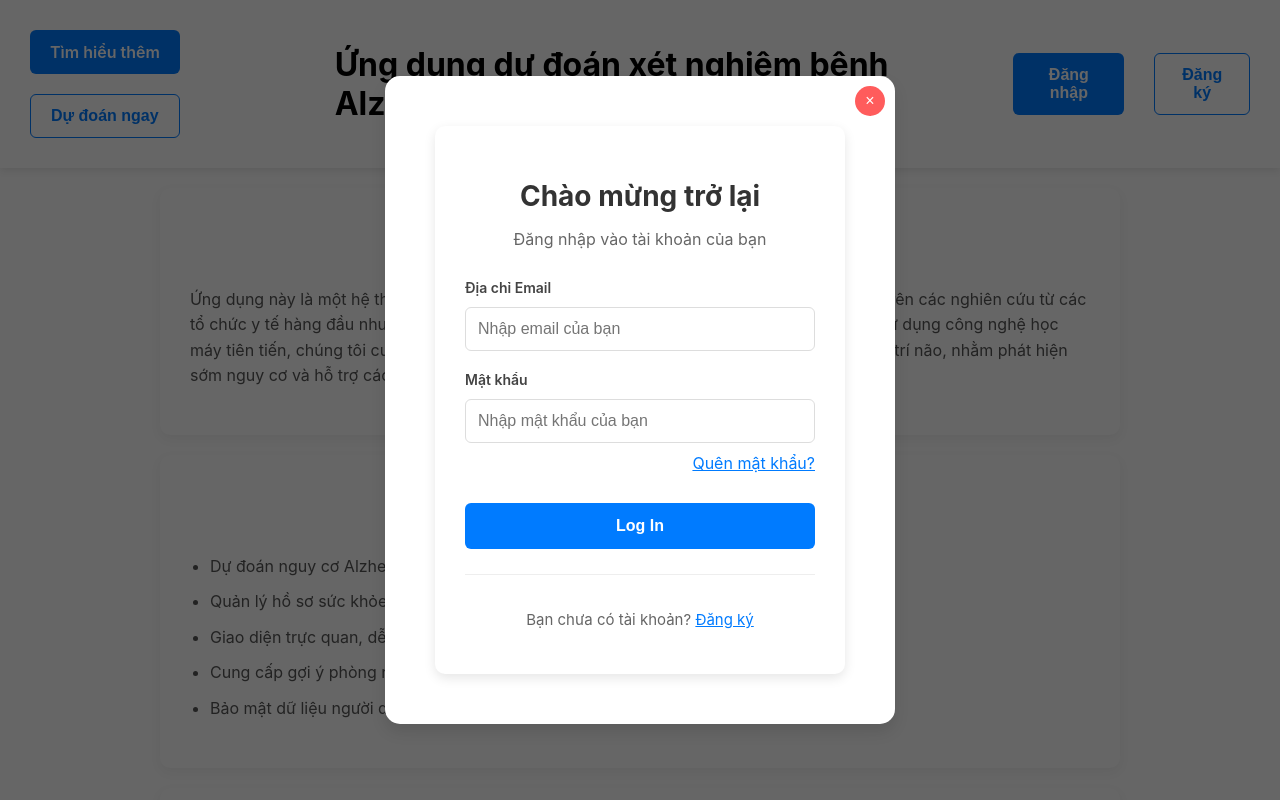
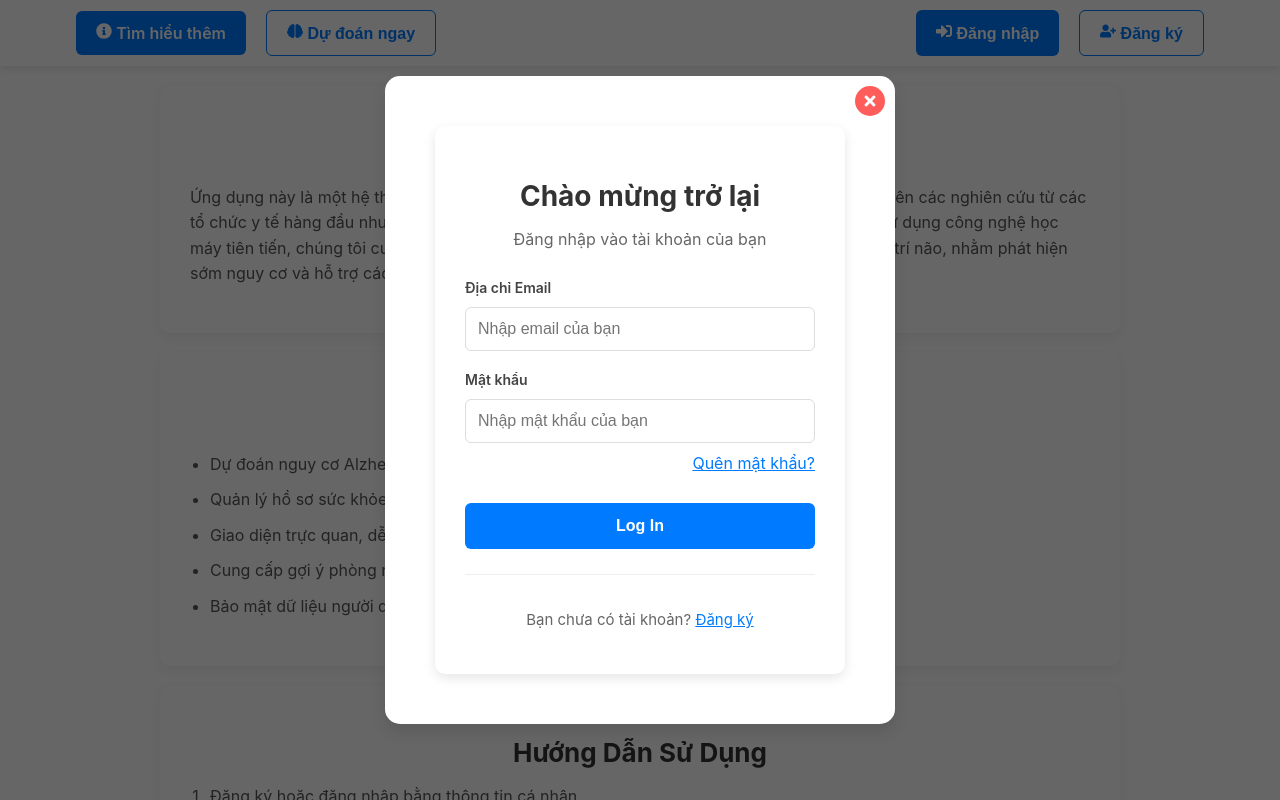
Before and after one commit to nguyenvanminh281005/new-fe18, a React (Create React App) app: page /home in a window 1280 px wide. Both pictures are taken after a click on the button "Dự đoán ngay". Shown: the top 800 px of the page. Built offline with nearby package versions, Linux system fonts and the light colour scheme; no server answers.

Commit message:
update files - 2025-05-13 22:07:28

```diff
--- a/src/css/Home.module.css
+++ b/src/css/Home.module.css
@@ -102,10 +102,11 @@
 .homeHeader {
   display: flex;
   align-items: center;
-  justify-content: space-between;
-  padding: 20px;
+  justify-content: center; /* Thay đổi từ space-between thành center */
+  padding: 0px;
   background-color: #ffffff;
   box-shadow: 0 2px 8px rgba(0, 0, 0, 0.1);
+  gap: 230px; /* Khoảng cách giữa hai nhóm nút */
 }
 
 .homeHeaderTitle {
@@ -118,7 +119,7 @@
 
 .authButtons {
   display: flex;
-  gap: 10px;
+  max-width: 400px;
 }
 
 .heroSection {
--- a/src/pages/Home/Home.js
+++ b/src/pages/Home/Home.js
@@ -1,6 +1,8 @@
 import React, { useState } from 'react';
 import { Link, useNavigate } from 'react-router-dom';
 import { useAuth } from '../AuthContext/AuthContext';
+import { motion, AnimatePresence } from 'framer-motion';
+import { FaInfoCircle, FaBrain, FaSignInAlt, FaUserPlus, FaUser, FaSignOutAlt, FaTimes } from 'react-icons/fa';
 import styles from '../../css/Home.module.css';
 import Login from '../Login/Login';
 import Register from '../Register/Register';
@@ -12,11 +14,23 @@ import ProfilePopup from '../Profile/ProfilePopup';
 const SimpleAbout = ({ currentUser, onOpenPopup }) => {
   return (
     <div className={styles.simpleAboutTopLeft}>
-      <Link to="/about" className={styles.btnPrimary}>Tìm hiểu thêm</Link>
+      <Link to="/about" className={styles.btnPrimary}>
+        <span className={styles.btnContent}>
+          <FaInfoCircle className={styles.btnIcon} /> Tìm hiểu thêm
+        </span>
+      </Link>
       {currentUser ? (
-        <Link to="/dashboard" className={styles.btnSecondary}>Dự đoán ngay</Link>
+        <Link to="/dashboard" className={styles.btnSecondary}>
+          <span className={styles.btnContent}>
+            <FaBrain className={styles.btnIcon} /> Dự đoán ngay
+          </span>
+        </Link>
       ) : (
-        <button onClick={() => onOpenPopup('login')} className={styles.btnSecondary}>Dự đoán ngay</button>
+        <button onClick={() => onOpenPopup('login')} className={styles.btnSecondary}>
+          <span className={styles.btnContent}>
+            <FaBrain className={styles.btnIcon} /> Dự đoán ngay
+          </span>
+        </button>
       )}
     </div>
   );
@@ -44,38 +58,118 @@ function Home() {
 
   return (
     <div className={styles.homeContainer}>
-      <header className={styles.homeHeader}>
+      <motion.header
+        className={styles.homeHeader}
+        initial={{ opacity: 0 }}
+        animate={{ opacity: 1 }}
+        transition={{ duration: 0.8 }}
+      >
         <SimpleAbout currentUser={currentUser} onOpenPopup={openPopup} />
 
-        <h1>Ứng dụng dự đoán xét nghiệm bệnh Alzheimer</h1>
+        <motion.h1
+          initial={{ y: 20, opacity: 0 }}
+          animate={{ y: 0, opacity: 1 }}
+          transition={{ delay: 0.2, duration: 0.6 }}
+        >
+        </motion.h1>
 
         <div className={styles.authButtons}>
           {!currentUser ? (
             <>
-              <button onClick={() => openPopup('login')} className={styles.btnPrimary}>Đăng nhập</button>
-              <button onClick={() => openPopup('register')} className={styles.btnSecondary}>Đăng ký</button>
+              <motion.button
+                onClick={() => openPopup('login')}
+                className={styles.btnPrimary}
+                whileHover={{ scale: 1.05 }}
+                whileTap={{ scale: 0.95 }}
+                initial={{ opacity: 0, x: 20 }}
+                animate={{ opacity: 1, x: 0 }}
+                transition={{ delay: 0.4, duration: 0.5 }}
+              >
+                <FaSignInAlt className={styles.btnIcon} /> Đăng nhập
+              </motion.button>
+              <motion.button
+                onClick={() => openPopup('register')}
+                className={styles.btnSecondary}
+                whileHover={{ scale: 1.05 }}
+                whileTap={{ scale: 0.95 }}
+                initial={{ opacity: 0, x: 20 }}
+                animate={{ opacity: 1, x: 0 }}
+                transition={{ delay: 0.6, duration: 0.5 }}
+              >
+                <FaUserPlus className={styles.btnIcon} /> Đăng ký
+              </motion.button>
             </>
           ) : (
             <div className={styles.authButtons}>
-              <button onClick={() => openPopup('profile')} className={styles.btnPrimary}>Trang cá nhân</button>
-              <button className={styles.btnSecondary} onClick={handleLogout}>Đăng xuất</button>
+              <motion.button
+                onClick={() => openPopup('profile')}
+                className={styles.btnPrimary}
+                whileHover={{ scale: 1.05 }}
+                whileTap={{ scale: 0.95 }}
+                initial={{ opacity: 0, x: 20 }}
+                animate={{ opacity: 1, x: 0 }}
+                transition={{ delay: 0.4, duration: 0.5 }}
+              >
+                <FaUser className={styles.btnIcon} /> Trang cá nhân
+              </motion.button>
+              <motion.button
+                className={styles.btnSecondary}
+                onClick={handleLogout}
+                whileHover={{ scale: 1.05 }}
+                whileTap={{ scale: 0.95 }}
+                initial={{ opacity: 0, x: 20 }}
+                animate={{ opacity: 1, x: 0 }}
+                transition={{ delay: 0.6, duration: 0.5 }}
+              >
+                <FaSignOutAlt className={styles.btnIcon} /> Đăng xuất
+              </motion.button>
             </div>
           )}
         </div>
-      </header>
+      </motion.header>
 
-      <main className={styles.homeContent}>
+      <motion.main
+        className={styles.homeContent}
+        initial={{ opacity: 0 }}
+        animate={{ opacity: 1 }}
+        transition={{ delay: 0.8, duration: 0.8 }}
+      >
         <HomeContent />
-      </main>
+      </motion.main>
 
-      <footer className={styles.homeFooter}>
+      <motion.footer
+        className={styles.homeFooter}
+        initial={{ opacity: 0 }}
+        animate={{ opacity: 1 }}
+        transition={{ delay: 1, duration: 0.8 }}
+      >
         <Footer />
-      </footer>
+      </motion.footer>
 
+      <AnimatePresence>
         {showPopup && (
-        <div className={styles.modalBackdrop}>
-          <div className={styles.modalContent}>
-            <button className={styles.modalCloseBtn} onClick={closePopup}>&times;</button>
+          <motion.div
+            className={styles.modalBackdrop}
+            initial={{ opacity: 0 }}
+            animate={{ opacity: 1 }}
+            exit={{ opacity: 0 }}
+            transition={{ duration: 0.3 }}
+          >
+            <motion.div
+              className={styles.modalContent}
+              initial={{ scale: 0.7, opacity: 0 }}
+              animate={{ scale: 1, opacity: 1 }}
+              exit={{ scale: 0.7, opacity: 0 }}
+              transition={{ duration: 0.3 }}
+            >
+              <motion.button
+                className={styles.modalCloseBtn}
+                onClick={closePopup}
+                whileHover={{ scale: 1.2, rotate: 90 }}
+                whileTap={{ scale: 0.9 }}
+              >
+                <FaTimes />
+              </motion.button>
               {authType === 'login' && (
                 <Login
                   onClose={closePopup}
@@ -98,9 +192,10 @@ function Home() {
               {authType === 'profile' && (
                 <ProfilePopup onClose={closePopup} />
               )}
-          </div>
-        </div>
+            </motion.div>
+          </motion.div>
         )}
+      </AnimatePresence>
     </div>
   );
 }
```
Lines whose indentation alone changed are shown as unchanged.
